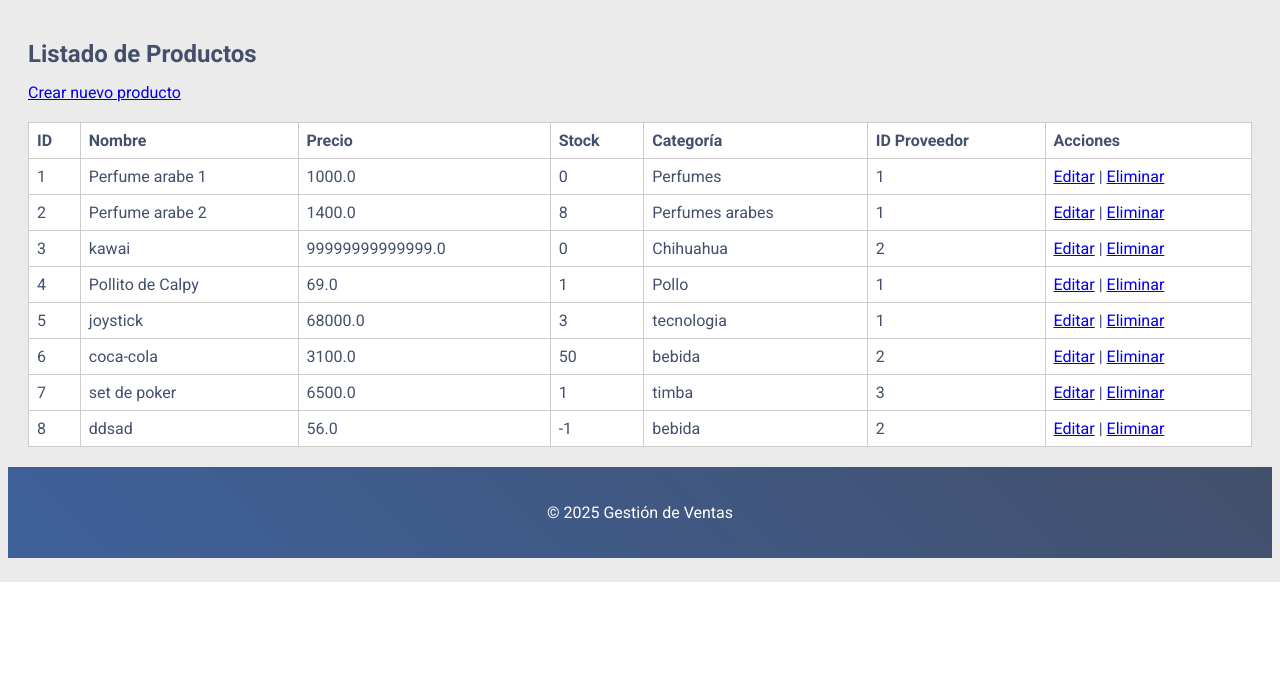
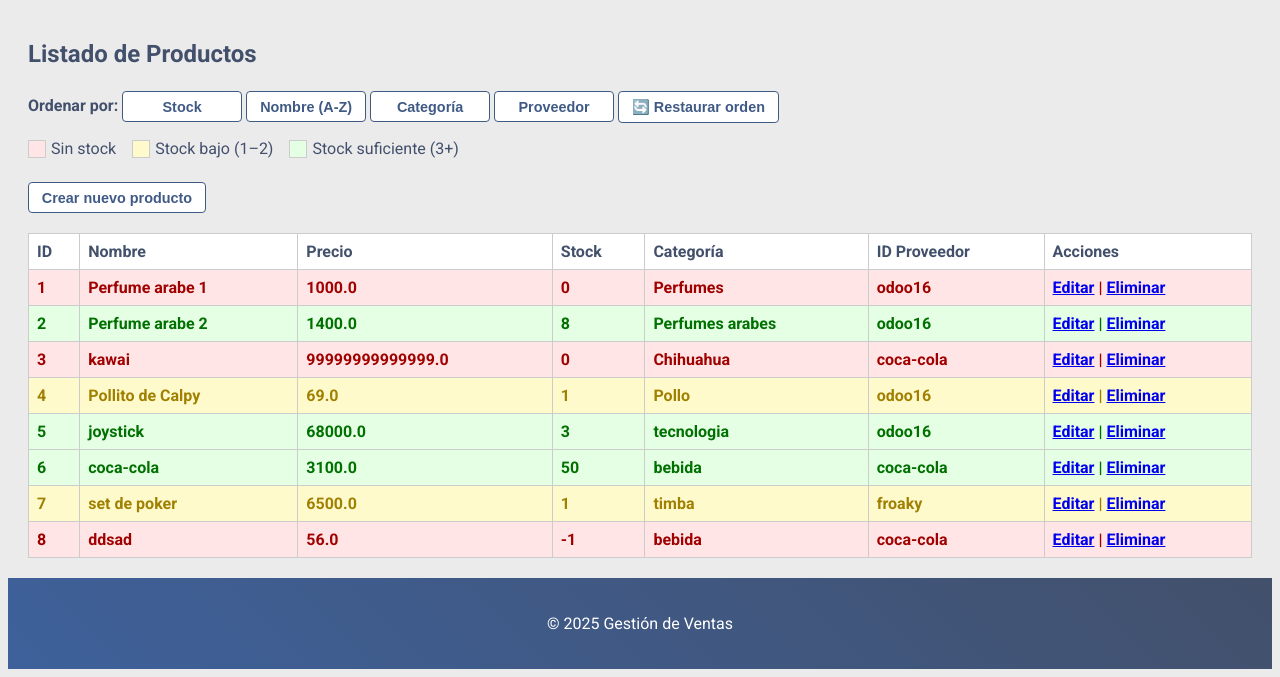
Before and after one commit to Froaky/gestion_ventas, a Flask app: page /productos/lista in a window 1280 px wide. Shown: the part 218-895 px from the top of the page. Before the commit the page ends 800 px from the top, so only its background shows below. Run offline with Flask 3, Linux system fonts and the light colour scheme; data comes from the database, SQL or seed files in the repository; both versions use the stored data as it was after the commit.

Commit message:
add coloresxstock,filtros y botones

```diff
--- a/routes/productos.py
+++ b/routes/productos.py
@@ -48,10 +48,15 @@ def delete_producto_api(id):
     return jsonify({"message": "Producto eliminado"}), 204
 
 # --- Vistas HTML ---
+#@bp.route('/lista', methods=['GET'])
+#def lista_productos():
+ #   productos = get_all_productos()
+  #  return render_template('productos/lista.html', productos=productos)
 @bp.route('/lista', methods=['GET'])
 def lista_productos():
     productos = get_all_productos()
-    return render_template('productos/lista.html', productos=productos)
+    proveedores = {p.id: p.name for p in Proveedor.query.all()}  # <- clave: ID, valor: nombre
+    return render_template('productos/lista.html', productos=productos, proveedores=proveedores)
 
 @bp.route('/crear', methods=['GET', 'POST'])
 def crear_producto_view():
--- a/static/js/dashboard.js
+++ b/static/js/dashboard.js
@@ -182,3 +182,71 @@ document.addEventListener('DOMContentLoaded', () => {
 
   actualizarTotal(); // calcular al inicio
 });
+
+ // Script para pintar según stock y ordenar columnas en la tabla de productos
+document.addEventListener("DOMContentLoaded", () => {
+  const tabla = document.getElementById("tabla-stock");
+  if (!tabla) return; // Solo aplica si existe la tabla con id "tabla-stock"
+
+  const tbody = tabla.querySelector("tbody");
+  const filasOriginales = Array.from(tbody.querySelectorAll("tr"));
+
+    // Pintar filas según el stock
+  const pintarFilas = filas => {
+    filas.forEach(fila => {
+      const stock = parseInt(fila.dataset.stock);
+      fila.classList.remove("sin-stock", "bajo-stock", "stock-ok");
+
+      if (!isNaN(stock)) {
+        if (stock < 1) {
+          fila.classList.add("sin-stock");
+        } else if (stock>0 && stock<= 2 ) {
+          fila.classList.add("bajo-stock");
+        } else {
+          fila.classList.add("stock-ok");
+        }
+      }
+    });
+  };
+
+    // Pintar al cargar
+  pintarFilas(filasOriginales);
+
+    // Función para ordenar por cualquier campo
+  const ordenarPor = campo => {
+    const filasOrdenadas = [...filasOriginales].sort((a, b) => {
+      const valA = a.dataset[campo];
+      const valB = b.dataset[campo];
+
+      if (campo === "stock") {
+        return parseInt(valA) - parseInt(valB);
+      } else {
+        return valA.localeCompare(valB);
+      }
+    });
+
+    tbody.innerHTML = "";
+    filasOrdenadas.forEach(f => tbody.appendChild(f));
+    pintarFilas(filasOrdenadas);
+  };
+
+    // Botones de ordenar
+  const botonesOrdenar = document.querySelectorAll(".ordenar-btn");
+  botonesOrdenar.forEach(btn => {
+    btn.addEventListener("click", () => {
+      const campo = btn.dataset.sort;
+      ordenarPor(campo);
+    });
+  });
+
+    // Botón para restaurar el orden original
+  const resetBtn = document.getElementById("reset-order");
+  if (resetBtn) {
+    resetBtn.addEventListener("click", () => {
+      tbody.innerHTML = "";
+      filasOriginales.forEach(f => tbody.appendChild(f));
+      pintarFilas(filasOriginales);
+    });
+  }
+});
+// fIN Scripts productos
--- a/static/styles.css
+++ b/static/styles.css
@@ -515,3 +515,82 @@ h3 {
                 rgba(0, 0, 0, 0.3) 0px 7px 13px -3px,
                 rgba(0, 0, 0, 0.2) 0px -3px 0px inset;
   }
+
+
+  .color-box {
+    width: 16px;
+    height: 16px;
+    display: inline-block;
+    border: 1px solid #ccc;
+    margin-right: 5px;
+  }
+
+  /* Colores de fondo solamente productos/lista*/
+  .bg-sin-stock {
+    background-color: #ffe5e5;
+  }
+
+  .bg-bajo-stock {
+    background-color: #fffacc;
+  }
+
+  .bg-stock-ok {
+    background-color: #e5ffe5;
+  }
+  /*Colores stock en productos/lista*/
+.sin-stock {
+  background-color: #ffe5e5;
+  color: #a00000;
+  font-weight: bold;
+}
+
+.bajo-stock {
+  background-color: #fffacc;
+  color: #a08000;
+  font-weight: bold;
+}
+
+.stock-ok {
+  background-color: #e5ffe5;
+  color: #007000;
+  font-weight: bold;
+}
+
+.color-box {
+  width: 16px;
+  height: 16px;
+  display: inline-block;
+  border: 1px solid #ccc;
+  margin-right: 5px;
+}
+
+.bg-sin-stock {
+  background-color: #ffe5e5;
+}
+
+.bg-bajo-stock {
+  background-color: #fffacc;
+}
+
+.bg-stock-ok {
+  background-color: #e5ffe5;
+}
+
+.ordenar-btn,
+#reset-order {
+  padding: 0.4rem 0.8rem;
+  font-size: 0.9rem;
+  border: 1px solid #405a86;
+  background-color: white;
+  color: #405a86;
+  border-radius: 4px;
+  cursor: pointer;
+  min-width: 120px;
+  text-align: center;
+  transition: background-color 0.2s ease;
+}
+
+.ordenar-btn:hover,
+#reset-order:hover {
+  background-color: #e6f0ff;
+}
--- a/templates/clientes/lista.html
+++ b/templates/clientes/lista.html
@@ -3,7 +3,7 @@
 {% block title %}Listado de Clientes{% endblock %}
 {% block content %}
 <h2>Listado de Clientes</h2>
-<a href="{{ url_for('clientes.crear_cliente_view') }}">Crear nuevo cliente</a>
+<a href="{{ url_for('clientes.crear_cliente_view') }}"><button class="ordenar-btn" data-sort="stock">Crear nuevo cliente</button></a>
 <table>
     <thead>
         <tr>
--- a/templates/productos/lista.html
+++ b/templates/productos/lista.html
@@ -1,9 +1,38 @@
 {% extends "base.html" %}
 {% block title %}Listado de Productos{% endblock %}
+
 {% block content %}
 <h2>Listado de Productos</h2>
-<a href="{{ url_for('productos.crear_producto_view') }}">Crear nuevo producto</a>
-<table>
+
+<!-- Controles de orden -->
+<div class="leyenda-colores" style="margin-bottom: 1rem;">
+  <strong>Ordenar por:</strong>
+  <button class="ordenar-btn" data-sort="stock">Stock</button>
+  <button class="ordenar-btn" data-sort="nombre">Nombre (A-Z)</button>
+  <button class="ordenar-btn" data-sort="categoria">Categoría</button>
+  <button class="ordenar-btn" data-sort="proveedor">Proveedor</button>
+  <button id="reset-order">🔄 Restaurar orden</button>
+</div>
+
+<!-- Leyenda visual de colores -->
+<div class="leyenda-colores" style="margin-bottom: 1rem;">
+  <ul style="list-style: none; padding-left: 0; display: flex; gap: 1rem;">
+    <li style="display: flex; align-items: center;">
+      <span class="color-box bg-sin-stock"></span> Sin stock
+    </li>
+    <li style="display: flex; align-items: center;">
+      <span class="color-box bg-bajo-stock"></span> Stock bajo (1–2)
+    </li>
+    <li style="display: flex; align-items: center;">
+      <span class="color-box bg-stock-ok"></span> Stock suficiente (3+)
+    </li>
+  </ul>
+</div>
+
+<a href="{{ url_for('productos.crear_producto_view') }}"><button class="ordenar-btn" data-sort="stock">Crear nuevo producto</button></a>
+
+<!-- Tabla con atributos de ordenamiento -->
+<table id="tabla-stock">
   <thead>
     <tr>
       <th>ID</th>
@@ -17,13 +46,18 @@
   </thead>
   <tbody>
     {% for p in productos %}
-    <tr>
+<tr
+  data-stock="{{ p.stock }}"
+  data-categoria="{{ p.categoria | lower }}"
+  data-proveedor="{{ proveedores[p.proveedor_id] | lower }}"
+  data-nombre="{{ p.name | lower }}"
+>
   <td>{{ p.id }}</td>
   <td>{{ p.name }}</td>
   <td>{{ p.precio }}</td>
   <td>{{ p.stock }}</td>
   <td>{{ p.categoria }}</td>
-      <td>{{ p.proveedor_id }}</td>
+  <td>{{ proveedores[p.proveedor_id] }}</td>
   <td>
     <a href="{{ url_for('productos.editar_producto_view', id=p.id) }}">Editar</a> |
     <a href="{{ url_for('productos.eliminar_producto_view', id=p.id) }}">Eliminar</a>
--- a/templates/proveedores/lista.html
+++ b/templates/proveedores/lista.html
@@ -2,7 +2,7 @@
 {% block title %}Listado de Proveedores{% endblock %}
 {% block content %}
 <h2>Listado de Proveedores</h2>
-<a href="{{ url_for('proveedores.crear_proveedor_view') }}">Crear nuevo proveedor</a>
+<a href="{{ url_for('proveedores.crear_proveedor_view') }}"><button class="ordenar-btn" data-sort="stock">Crear nuevo proveedor</button></a>
 <table>
     <thead>
         <tr>
--- a/templates/ventas/lista.html
+++ b/templates/ventas/lista.html
@@ -2,7 +2,7 @@
 {% block title %}Listado de Ventas{% endblock %}
 {% block content %}
 <h2>Listado de Ventas</h2>
-<a href="{{ url_for('ventas.crear_venta_view') }}">Crear nueva venta</a>
+<a href="{{ url_for('ventas.crear_venta_view') }}"><button class="ordenar-btn" data-sort="stock">Crear nueva venta</button></a>
 <table>
     <thead>
         <tr>
```
Also changed, not shown: templates/ventas/crear.html (+6 -5 lines), sales_management.db. Lines whose indentation alone changed are shown as unchanged.
